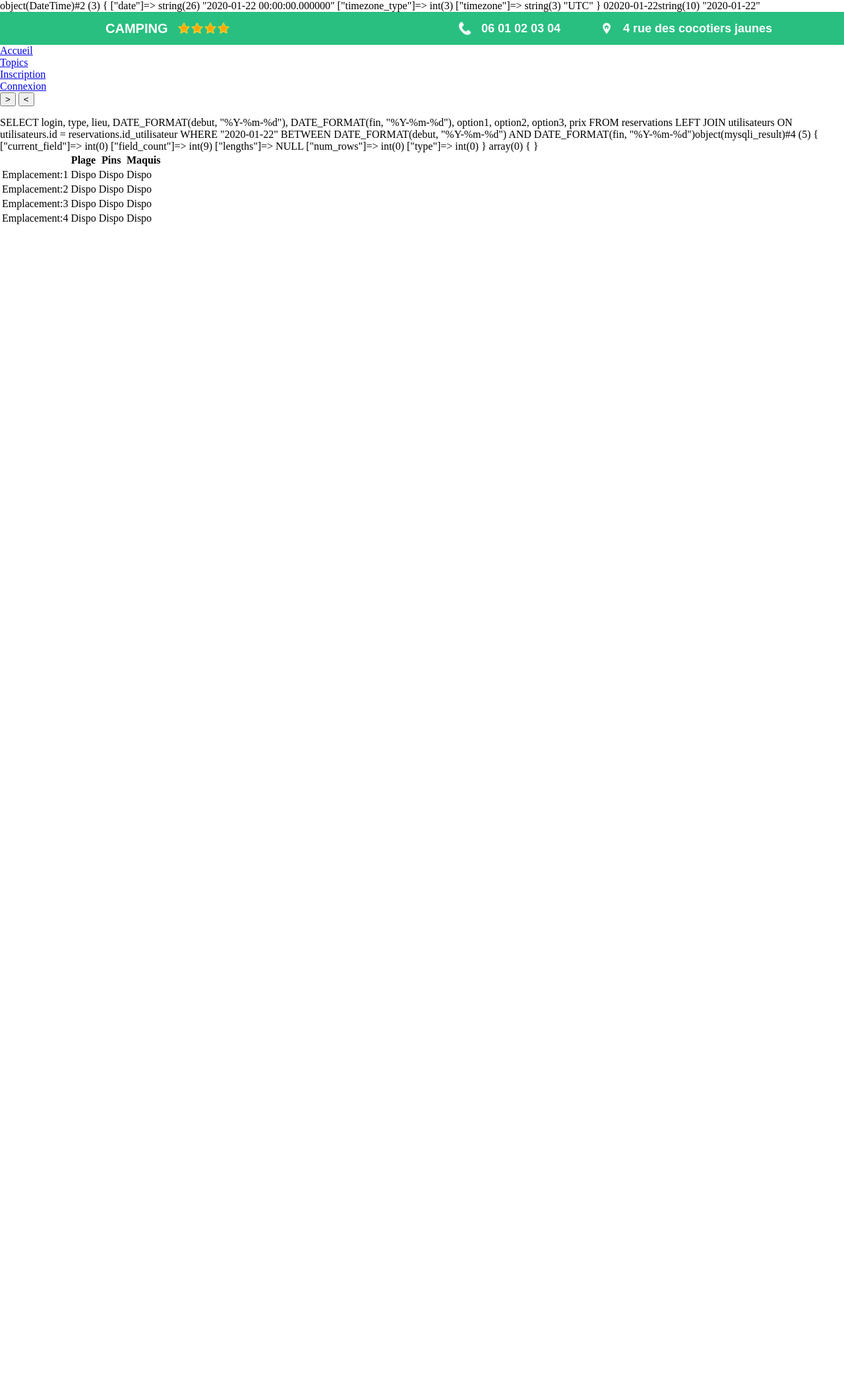
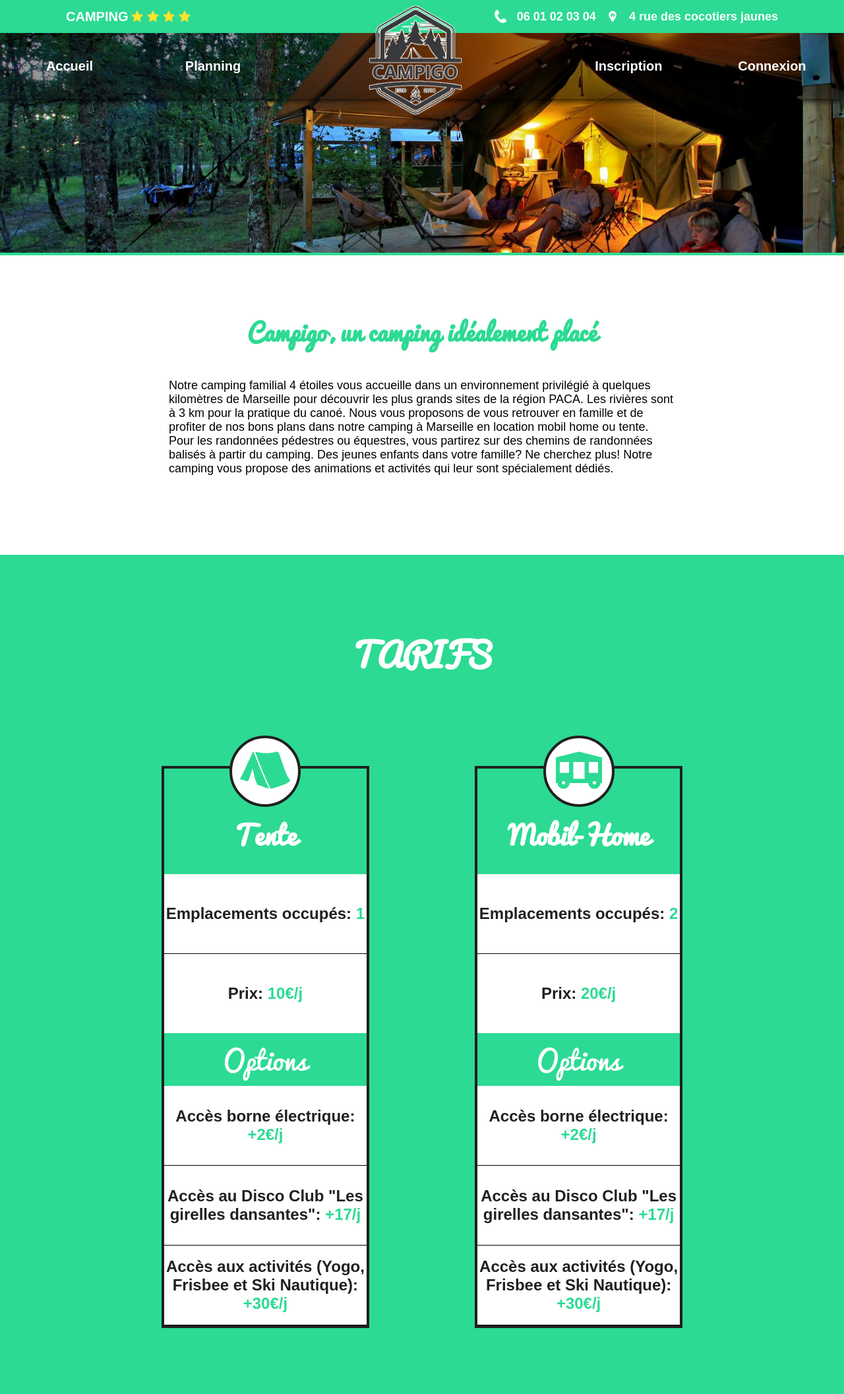
Before and after one commit to nicolas-camilloni/camping, a PHP site: page / in a window 1280 px wide. Shown: the whole page at 66% size. Before the commit the page ends 340 px from the top, so only its background shows below. Run offline with PHP 8.4, Linux system fonts and the light colour scheme; data that the repository does not hold is empty.

Commit message:
css de la page index

```diff
--- a/css/style.css
+++ b/css/style.css
@@ -1,3 +1,10 @@
+@font-face {
+	font-family: "pacifico";
+	font-style: normal;
+	font-weight: normal;
+	src: local('pacifico'), url('../fonts/Pacifico.ttf') format('truetype');
+}
+
 body {
     margin: 0;
 }
@@ -5,7 +12,7 @@ body {
 #topnav {
     height: 50px;
     width: 100%;
-    background: #28bf81;
+    background: #2cda93;
     display: flex;
     flex-direction: row;
     justify-content: space-between;
@@ -16,9 +23,8 @@ body {
     display: flex;
     flex-direction: row;
     align-items: center;
-    width: 400px;
-    min-width: 400px;
     height: 100%;
+    margin-left: 100px;
     /* background-color: aqua; */
 }
 
@@ -26,9 +32,8 @@ body {
     display: flex;
     flex-direction: row;
     align-items: center;
-    width: 600px;
-    min-width: 600px;
     height: 100%;
+    margin-right: 100px;
     /* background-color: aqua; */
 }
 
@@ -41,17 +46,13 @@ body {
 }
 
 #adresse {
-    margin-right: 50px;
     margin-left: 15px;
-    width: 300px;
     display: flex;
     justify-content: center;
     align-items: center;
 }
 
 #tel {
-    margin-left: 15px;
-    width: 200px;
     display: flex;
     justify-content: center;
     align-items: center;
@@ -68,12 +69,228 @@ body {
     font-size: 20px;
     font-weight: bold;
     font-family: Arial, Helvetica, sans-serif;
-    margin-left: 40%;
-    margin-right: 15px;
-
 }
 
 #campingstars img {
     width: 20px;
     height: 20px;
+    margin-left: 4px;
 }
+
+nav {
+    width: 100%;
+    height: 100px;
+    background-color: rgba(0, 0, 0, 0.4);
+    display: flex;
+    flex-direction: row;
+    justify-content: space-between;
+    align-items: center;
+    z-index: 2;
+}
+
+#navleft {
+    min-width: 34%;
+    display: flex;
+    flex-direction: row;
+    justify-content: space-around;
+    align-items: center;
+}
+
+#navright {
+    min-width: 34%;
+    display: flex;
+    flex-direction: row;
+    justify-content: space-around;
+    align-items: center;
+}
+
+#logocamping {
+    height: 150px;
+    width: 400px;
+    position: absolute;
+    left: 50%;
+    margin-top: -34px;
+    margin-left: -210px;
+    /* background-color: royalblue; */
+    display: flex;
+    flex-direction: row;
+    justify-content: center;
+    align-items: center;
+}
+
+nav p {
+    font-size: 20px;
+    text-decoration: none;
+    color: white;
+    font-family: Arial, Helvetica, sans-serif;
+    font-weight: bold;
+    margin: 0;
+}
+
+nav a {
+    text-decoration: none;
+}
+
+#logocamping img {
+    height: 180px;
+    width: 180px;
+}
+
+header {
+    z-index: 9999;
+    position: relative;
+    box-shadow: 0 2px 10px #000;
+}
+
+main {
+    top: 0;
+    margin-top: -100px;
+    z-index: 100;
+    position: relative;
+}
+
+.top {
+    height: 100%;
+    width: 100%;
+    border-bottom: 4px solid #2cda93;
+}
+
+#cbvn h1 {
+    font-family: "pacifico";
+    font-size: 36px;
+    margin: 0;
+}
+
+#cbvn p {
+    width: 60%;
+    font-size: 18px;
+    color: black;
+    margin: 40px;
+}
+
+#cbvn {
+    font-family: Arial, Helvetica, sans-serif;
+    display: flex;
+    flex-direction: column;
+    align-items: center;
+    color: #2cda93;
+    margin: 80px 0 80px 0;
+}
+
+#ctarif {
+    display: flex;
+    flex-direction: column;
+    width: 100%;
+    height: 80%;
+    padding: 60px 0 100px 0;
+    background-color: #2cda93;
+}
+
+#tarif {
+    display: flex;
+    flex-direction: row;
+    justify-content: center;
+    height: 64%;
+    width: 100%;
+}
+
+.ctabletarif1 {
+    display: flex;
+    flex-direction: column;
+    width: 24%;
+    height: 100%;
+    background-color: blue;
+    border: 4px solid #202020;
+    margin-right: 80px;
+}
+
+.ctabletarif2 {
+    display: flex;
+    flex-direction: column;
+    width: 24%;
+    height: 100%;
+    background-color: blue;
+    border: 4px solid #202020;
+    margin-left: 80px;
+}
+
+#titretarif {
+    height: 160px;
+    background-color: #2cda93;
+    display: flex;
+    flex-direction: column;
+    align-items: center;
+}
+
+#toptarif {
+    height: 180px;
+    /* background-color: #2cda93; */
+    font-size: 42px;
+    color: white;
+    font-family: "Pacifico";
+    display: flex;
+    justify-content: center;
+    align-items: center;
+    margin-bottom: 80px;
+}
+
+.casetarif {
+    height: 120px;
+    background-color: white;
+    border-bottom: 1px solid black;
+    display: flex;
+    justify-content: center;
+    align-items: center;
+    color: #202020;
+    font-size: 24px;
+    font-family: Arial, Helvetica, sans-serif;
+    font-weight: bold;
+    text-align: center;
+}
+
+.casetarifnoborder {
+    height: 120px;
+    background-color: white;
+    display: flex;
+    justify-content: center;
+    align-items: center;
+    color: #202020;
+    font-size: 24px;
+    font-family: Arial, Helvetica, sans-serif;
+    font-weight: bold;
+}
+
+.green {
+    color: #2cda93;
+}
+
+#optioncase {
+    display: flex;
+    justify-content: center;
+    align-items: center;
+    font-family: "Pacifico";
+    font-size: 40px;
+    color: white;
+    height: 80px;
+    background-color: #2cda93;
+}
+
+#imgtente {
+    position: absolute;
+    height: 100px;
+    width: 100px;
+    background-color: white;
+    margin-top: -50px;
+    border-radius: 50%;
+    border: 4px solid #202020;
+}
+
+#titretarif h1 {
+    position: relative;
+    top: 50%;
+    margin: 0;
+    font-family: "Pacifico";
+    color: white;
+    font-size: 40px;
+    line-height: 40px;
+}
--- a/header.php
+++ b/header.php
@@ -18,30 +18,37 @@
             </article>
         </article>
     </section>
-        <nav class="nav">
+    <a id="logocamping">
+        <img src="img/logocamping.png" alt="logo">
+    </a>
+    <nav class="nav">
+        <section id="navleft">
             <section>
-                <a href="index.php">Accueil</a>
+                <a href="index.php"><p>Accueil</p></a>
             </section>
             <section>
-                <a href="topics.php"><span>T</span>opics</a>
+                <a href="topics.php"><p>Planning</p></a>
             </section>
+        </section>
+        <section id="navright">
             <?php if( !isset($_SESSION['login']) ){ ?>
             <section>
-                <a href="inscription.php"><span>I</span>nscription</a>
+                <a href="inscription.php"><p>Inscription</p></a>
             </section>
             <section>
-                <a href="connexion.php"><span>C</span>onnexion</a>
+                <a href="connexion.php"><p>Connexion</p></a>
             </section>
             <?php } if( isset($_SESSION['login']) ){ ?>
              <section>
-                <a href="profil.php"><span>P</span>rofil</a>
+                <a href="profil.php"><p>Mon compte</p></a>
             </section>
             <section>
                 <form action="index.php" method="get">
                     <input type="submit" name="deco" value="Déconnexion" />
                 </form>
-                <a href="index.php?deco"><span>D</span>éconnexion</a>
+                <a href="index.php?deco"><p>Déconnexion</p></a>
             </section>
             <?php } ?>
-        </nav>
-    </header>
+        </section>
+    </nav>
+</header>
--- a/index.php
+++ b/index.php
@@ -2,137 +2,83 @@
 
 session_start();
 
-$datejour = new DateTime("today");
-
-var_dump($datejour);
-
-if (!isset($_SESSION["num"])) {
-    $_SESSION["num"] = 0;
-}
-
-if (isset($_POST["suivant"])) {
-    $_SESSION["num"] += 1;
-}
-
-if (isset($_POST["precedent"])) {
-    $_SESSION["num"] -= 1;
-}
-
-echo $_SESSION["num"];
-
-date_add($datejour, date_interval_create_from_date_string($_SESSION['num']." days"));
-
-echo date_format($datejour, 'Y-m-d');
-
-$dateselec = date_format($datejour, 'Y-m-d');
-
-var_dump($dateselec);
 ?>
 
 <!doctype html>
 <html lang="fr">
 <head>
     <meta charset="utf-8">
-    <title>Camping</title>
+    <title>Campigo - Accueil</title>
     <link rel="stylesheet" href="css/style.css">
 </head>
 <body>
+
 <?php
     include("header.php");
 ?>
 
-<form method="post" action="index.php">
-    <input type="submit" name="suivant" value=">">
-    <input type="submit" name="precedent" value="<">
-</form>
+<main>
+    <img class="top" src="img/topindex.jpg">
+    <article id="cbvn">
+        <h1>Campigo, un camping idéalement placé</h1>
+        <p>Notre camping familial 4 étoiles vous accueille dans un environnement privilégié à quelques kilomètres de Marseille pour découvrir les plus grands sites de la région PACA. Les rivières sont à 3 km pour la pratique du canoé. Nous vous proposons de vous retrouver en famille et de profiter de nos bons plans dans notre camping à Marseille en location mobil home ou tente. Pour les randonnées pédestres ou équestres, vous partirez sur des chemins de randonnées balisés à partir du camping. Des jeunes enfants dans votre famille? Ne cherchez plus! Notre camping vous propose des animations et activités qui leur sont spécialement dédiés.</p>
+    </article>
+    <section id="ctarif">
+        <section id="toptarif">
+            <h1>TARIFS</h1>
+        </section>
+        <section id="tarif">
+            <section class="ctabletarif1">
+                <article id="titretarif">
+                    <img id="imgtente" src="img/tente.png" alt="tente">
+                    <h1>Tente</h1>
+                </article>
+                <article class="casetarif">
+                    <p>Emplacements occupés: <span class="green">1</span></p>
+                </article>
+                <article class="casetarifnoborder">
+                    <p>Prix: <span class="green">10€/j</span><p>
+                </article>
+                <article id="optioncase">
+                    <p>Options</p>
+                </article>
+                <article class="casetarif">
+                    <p>Accès borne électrique: <span class="green">+2€/j</span></p>
+                </article>
+                <article class="casetarif">
+                    <p>Accès au Disco Club "Les girelles dansantes": <span class="green">+17/j</span></p>
+                </article>
+                <article class="casetarif">
+                    <p>Accès aux activités (Yogo, Frisbee et Ski Nautique): <span class="green">+30€/j</span></p>
+                </article>
+            </section>
+            <section class="ctabletarif2">
+                <article id="titretarif">
+                    <img id="imgtente" src="img/mobilhome.png" alt="mobilhome">
+                    <h1>Mobil-Home</h1>
+                </article>
+                <article class="casetarif">
+                    <p>Emplacements occupés: <span class="green">2</span></p>
+                </article>
+                <article class="casetarifnoborder">
+                    <p>Prix: <span class="green">20€/j</span><p>
+                </article>
+                <article id="optioncase">
+                    <p>Options</p>
+                </article>
+                <article class="casetarif">
+                    <p>Accès borne électrique: <span class="green">+2€/j</span></p>
+                </article>
+                <article class="casetarif">
+                    <p>Accès au Disco Club "Les girelles dansantes": <span class="green">+17/j</span></p>
+                </article>
+                <article class="casetarif">
+                    <p>Accès aux activités (Yogo, Frisbee et Ski Nautique): <span class="green">+30€/j</span></p>
+                </article>
+            </section>
+        </section>
+    </section>
+</main>
 
-<?php
-
-$connexion = mysqli_connect("localhost", "root", "", "camping");
-$requete = "SELECT login, type, lieu, DATE_FORMAT(debut, \"%Y-%m-%d\"), DATE_FORMAT(fin, \"%Y-%m-%d\"), option1, option2, option3, prix FROM reservations LEFT JOIN utilisateurs ON utilisateurs.id = reservations.id_utilisateur WHERE \"$dateselec\" BETWEEN DATE_FORMAT(debut, \"%Y-%m-%d\") AND DATE_FORMAT(fin, \"%Y-%m-%d\")";
-echo $requete;
-$query = mysqli_query($connexion, $requete);
-var_dump($query);
-$resultat = mysqli_fetch_all($query);
-var_dump($resultat);
-
-$capacite1 = 0;
-$capacite2 = 0;
-$capacite3 = 0;
-
-foreach ( $resultat as $key ) {
-    if ( $key[2] == "plage" ) {
-        if ( $key[1] == "tente" ) {
-            $capacite1 += 1;
-        }
-        elseif ( $key[1] == "campingcar" ) {
-            $capacite1 += 2;
-        }
-    }
-    if ( $key[2] == "pins" ) {
-        if ( $key[1] == "tente" ) {
-            $capacite2 += 1;
-        }
-        elseif ( $key[1] == "campingcar" ) {
-            $capacite2 += 2;
-        }
-    }
-    if ( $key[2] == "maquis" ) {
-        if ( $key[1] == "tente" ) {
-            $capacite3 += 1;
-        }
-        elseif ( $key[1] == "campingcar" ) {
-            $capacite3 += 2;
-        }
-    }
-
-    echo $capacite1;
-    echo $capacite2;
-    echo $capacite3;
-
-    $capacite = [$capacite1, $capacite2, $capacite3];
-    var_dump($capacite);
-
-}
-
-?>
-   <table>
-       <thead>
-           <tr>
-               <th></th>
-               <th>Plage</th>
-               <th>Pins</th>
-               <th>Maquis</th>
-       </thead>
-       <tbody>
-
-    <?php
-    for ( $emplacement = 1; $emplacement < 5; $emplacement++ ) {
-        echo "<tr>";
-        echo "<td>Emplacement:".$emplacement."";
-
-        for ( $lieu=0; $lieu < 3; $lieu++ ) {
-        echo "<td>";
-
-            if ( $capacite[$lieu] >= $emplacement ) {
-                echo "Reservé";
-            }
-
-            else{
-              echo "Dispo";
-            }
-
-            echo "</td>";
-        }
-
-        echo "</tr>";
-
-    }
-
-
-
-    ?>
-
-       </tbody>
-
-   </table>
+</body>
+</html>
```
Also changed, not shown: planning.php (added, +138 -0 lines), fonts/Pacifico.ttf (added), img/logocamping.png (added), img/mobilhome.png (added), img/stars.png, img/tente.png (added), img/topindex.jpg (added).
